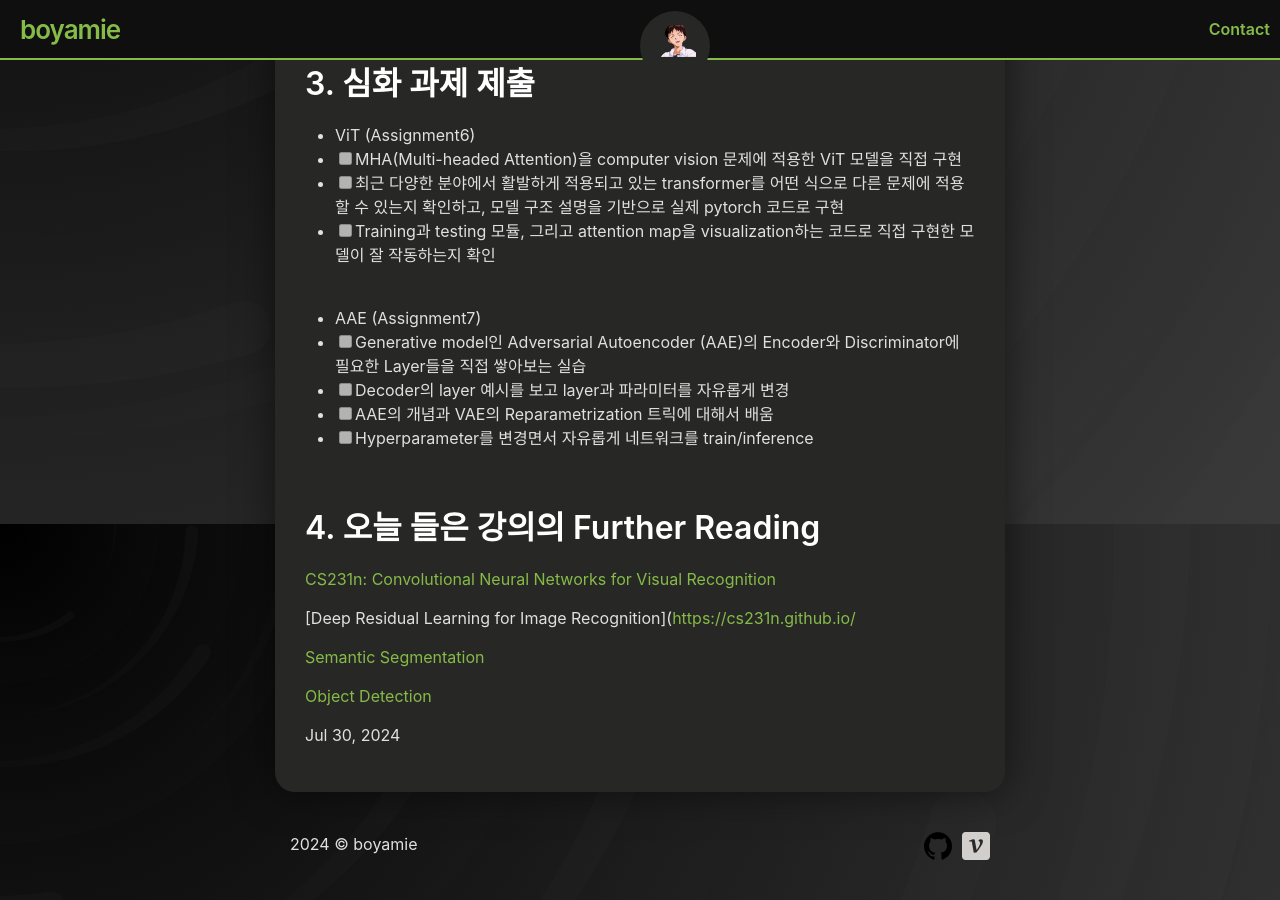
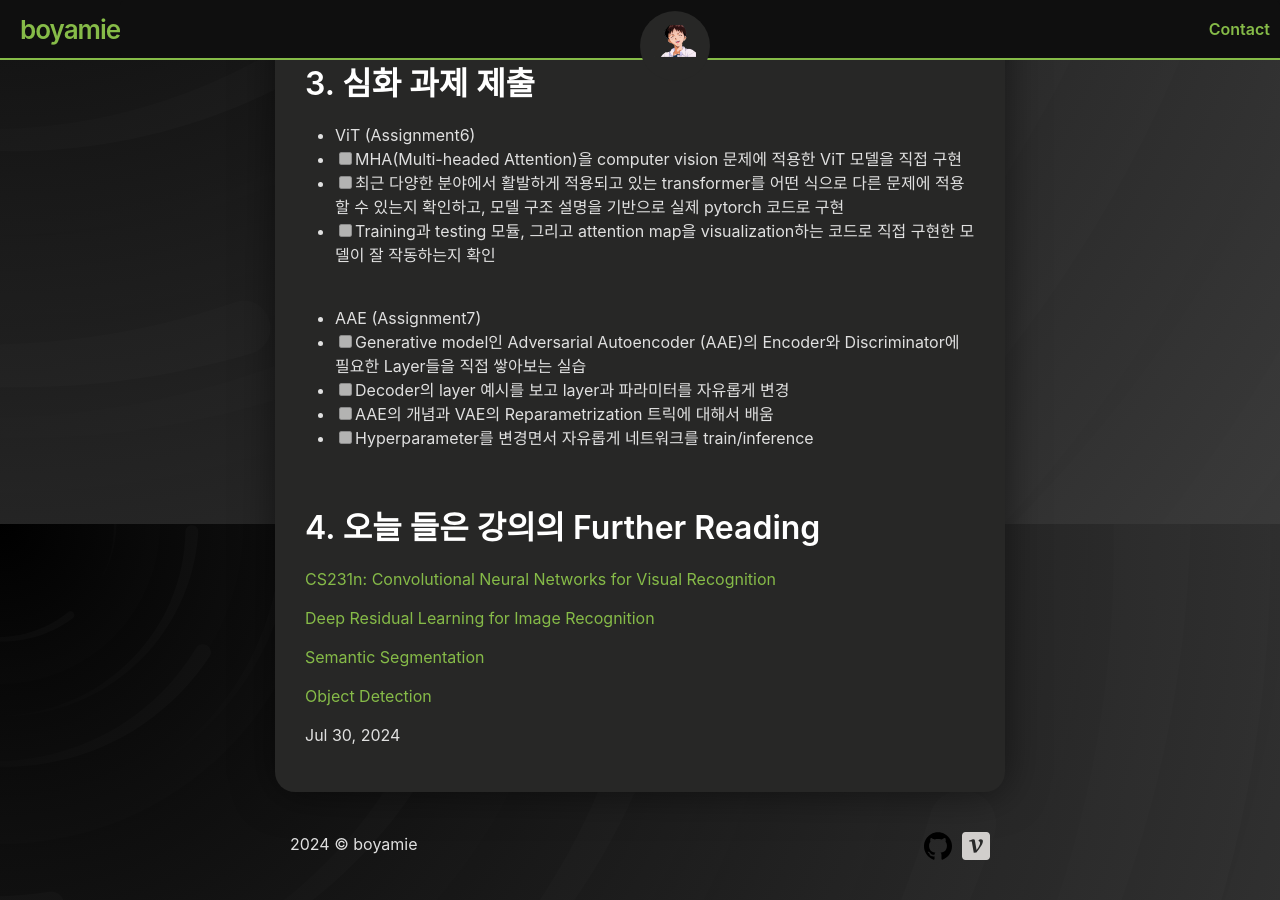
Before and after one commit to boyamie/boyamie.github.io, a Jekyll site: the page built from _posts/2024-07-30-boostcamp_2.md, in a window 1280 px wide and 900 px high, scrolled down 1396 px. Built offline with Jekyll 4.4.1, drawn with Linux system fonts in a browser that asks for light colours; part of the change alters nothing that is shown.

Commit message:
Update 2024-07-30-boostcamp_2.md

```diff
--- a/_posts/2024-07-30-boostcamp_2.md
+++ b/_posts/2024-07-30-boostcamp_2.md
@@ -73,7 +73,7 @@ tags: [Naver Boostcamp, daily report]
 
 [CS231n: Convolutional Neural Networks for Visual Recognition](https://cs231n.github.io/)
 
-[Deep Residual Learning for Image Recognition]([https://cs231n.github.io/](https://arxiv.org/abs/1512.03385)
+[Deep Residual Learning for Image Recognition](https://arxiv.org/abs/1512.03385)
 
 [Semantic Segmentation](https://paperswithcode.com/task/semantic-segmentation)
 
```
